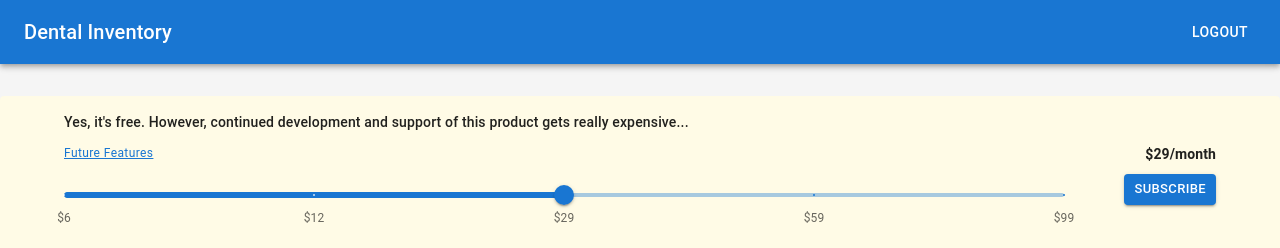
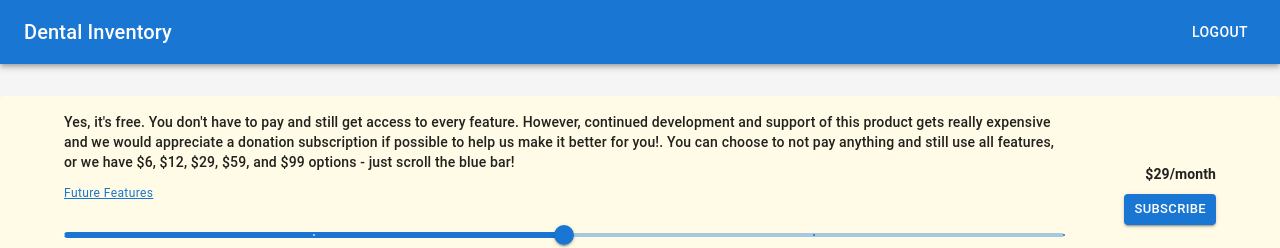
Before and after one commit to dockymike/molar-stock-front-end, a React (Vite) app: page /dashboard-page in a window 1280 px wide. Shown: the top 248 px of the page. Built offline with nearby package versions, Linux system fonts and the light colour scheme; no server answers; sample sign-in values are in the browser's storage.

Commit message:
fixed donation bar text

```diff
--- a/src/components/DonationBar.jsx
+++ b/src/components/DonationBar.jsx
@@ -127,7 +127,7 @@ export default function DonationBar() {
           >
             <Box flex={1} minWidth={260}>
               <Typography variant="body2" fontWeight={500}>
-                Yes, it's free. However, continued development and support of this product gets really expensive...
+                Yes, it's free. You don't have to pay and still get access to every feature. However, continued development and support of this product gets really expensive and we would appreciate a donation subscription if possible to help us make it better for you!. You can choose to not pay anything and still use all features, or we have $6, $12, $29, $59, and $99 options - just scroll the blue bar!
               </Typography>
 
               <Box mt={1}>
```
